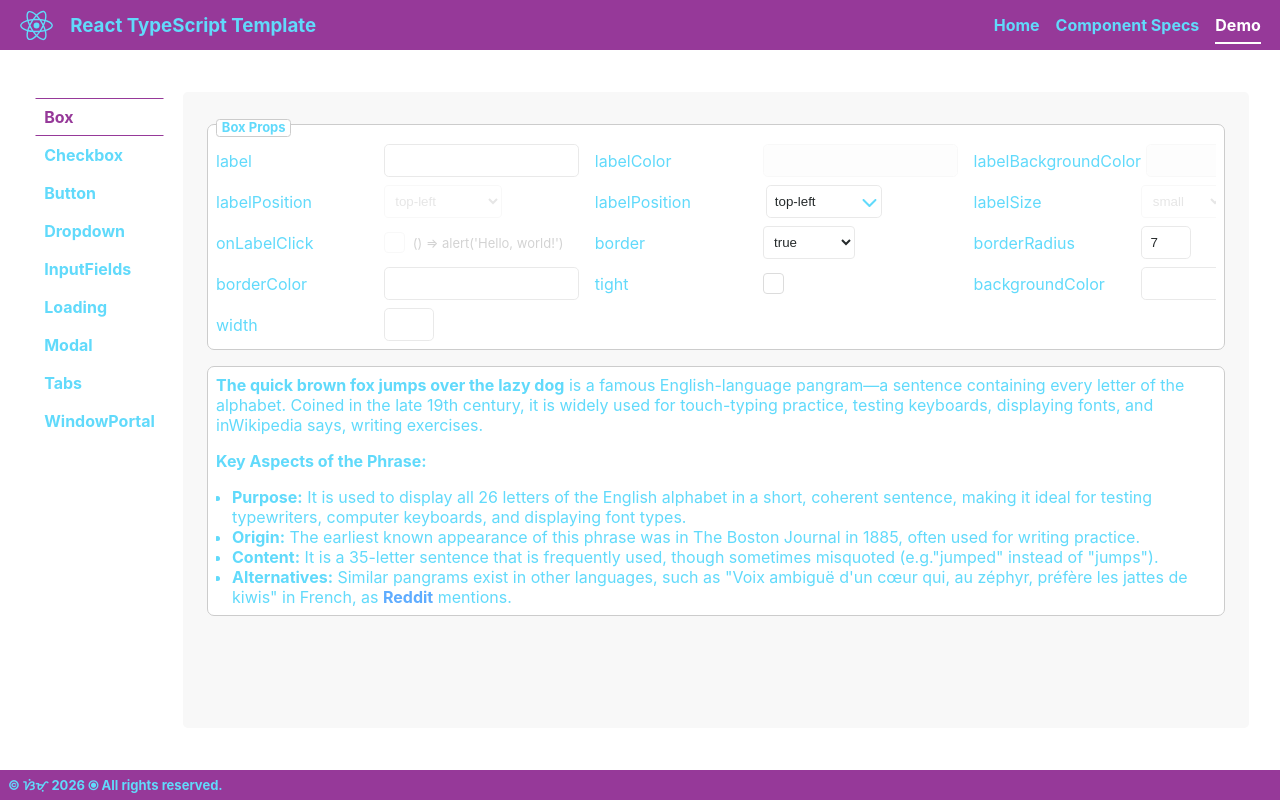
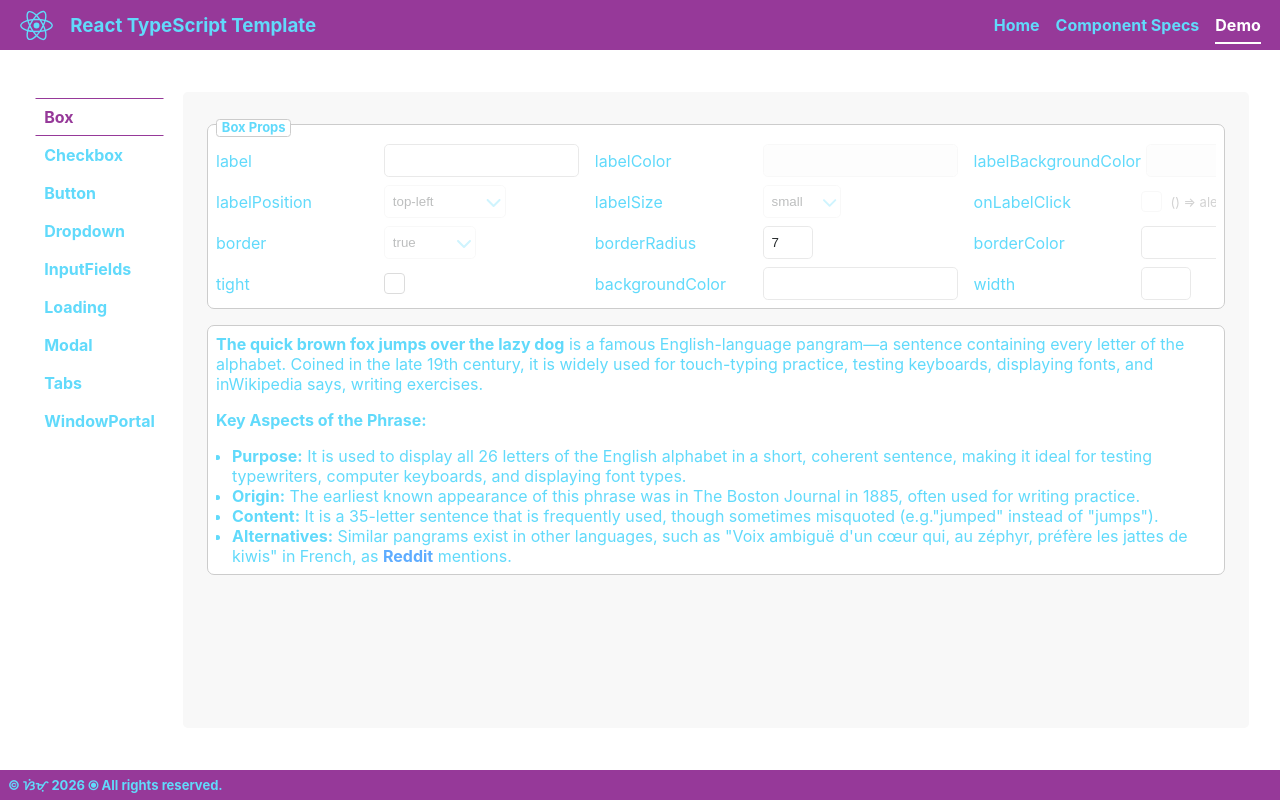
Before and after one commit to jaosimt/ts-app-template, a React (Create React App) app: page /demo/box in a window 1280 px wide. Built offline with nearby package versions, Linux system fonts and the light colour scheme.

Commit message:
Changed all usages of select to Dropdown

```diff
--- a/src/components/pages/demo/demoBox.tsx
+++ b/src/components/pages/demo/demoBox.tsx
@@ -35,6 +35,8 @@ const DemoBox:FC = () => {
         setProps({...props, [name]: ['tight'].includes(name) ? checked : value});
     }
 
+    const dropDownChangeHandler = (name: string, value: string) => setProps({...props, [name]: value});
+
     useEffect(() => {
         setProps({...props, onLabelClick: onLabelClick ? () => alert('Hello, world!') : undefined});
         // eslint-disable-next-line
@@ -47,43 +49,35 @@ const DemoBox:FC = () => {
                 <InputField labelWidth={163} label={'label'} fieldRegister={register('label', {onChange: propsChangeHandler})}/>
                 <InputField labelWidth={163} disabled={!isString(props.label, true)} label={'labelColor'} fieldRegister={register('labelColor', {onChange: propsChangeHandler})}/>
                 <InputField labelWidth={163} disabled={!isString(props.label, true)} label={'labelBackgroundColor'} fieldRegister={register('labelBackgroundColor', {onChange: propsChangeHandler})}/>
-                <div className={'display-flex gap-0p3 align-items-center'}>
-                    <span style={{width: '163px'}}>labelPosition</span>
-                    <select disabled={!isString(props.label, true)}  name={'labelPosition'} value={props.labelPosition} onChange={propsChangeHandler}>
-                        {labelPositionOptions.map((t) => (
-                            <option key={t} value={t}>{t}</option>
-                        ))}
-                    </select>
-                </div>
                 <Dropdown
                     options={labelPositionOptions}
                     selected={props.labelPosition}
                     label={'labelPosition'}
                     labelWidth={163}
-                    // disabled={!isString(props.label, true)}
+                    disabled={!isString(props.label, true)}
+                    onChange={(value: string) => dropDownChangeHandler('labelPosition', value)}
+                />
+                <Dropdown
+                    options={labelSizeOptions}
+                    selected={props.labelSize}
+                    label={'labelSize'}
+                    labelWidth={163}
+                    disabled={!isString(props.label, true)}
+                    onChange={(value: string) => dropDownChangeHandler('labelSize', value)}
                 />
 
-                <div className={'display-flex gap-0p3 align-items-center'}>
-                    <span style={{width: '163px'}}>labelSize</span>
-                    <select disabled={!isString(props.label, true)}  name={'labelSize'} value={props.labelSize} onChange={propsChangeHandler}>
-                        {labelSizeOptions.map((t) => (
-                            <option key={t} value={t}>{t}</option>
-                        ))}
-                    </select>
-                </div>
                 <div className={'display-flex align-items-center'}>
                     <Checkbox disabled={!isString(props.label, true)} labelWidth={163} label={'onLabelClick'} labelPosition={'left'} name={'onLabelClick'} checked={onLabelClick} onChange={(e: any) => setOnLabelClick(e.currentTarget.checked)}/>
                     <span className={'font-size-small color-light-gray ml-0p5'}>{`() => alert('Hello, world!')`}</span>
                 </div>
-                <div className={'display-flex gap-0p3 align-items-center'}>
-                    <span style={{width: '163px'}}>border</span>
-                    <select name={'border'} value={props.border as any} onChange={propsChangeHandler}>
-                        {borderOptions.map((t) => (
-                            <option disabled={t === 'label-only' && !isString(props.label, true)} key={t}
-                                    value={t}>{t}</option>
-                        ))}
-                    </select>
-                </div>
+                <Dropdown
+                    options={borderOptions}
+                    selected={props.border as any}
+                    label={'border'}
+                    labelWidth={163}
+                    disabled={!isString(props.label, true)}
+                    onChange={(value: string) => dropDownChangeHandler('border', value)}
+                />
                 <InputField labelWidth={163} width={50} disabled={props.border === false} label={'borderRadius'} fieldRegister={register('borderRadius', {value: props.borderRadius, onChange: propsChangeHandler})}/>
                 <InputField labelWidth={163} disabled={props.border === false} label={'borderColor'} fieldRegister={register('borderColor', {onChange: propsChangeHandler})}/>
                 <Checkbox labelWidth={163} label={'tight'} labelPosition={'left'} name={'tight'} checked={props.tight} onChange={propsChangeHandler}/>
--- a/src/components/pages/demo/demoButton.tsx
+++ b/src/components/pages/demo/demoButton.tsx
@@ -5,6 +5,7 @@ import { IoIosSave } from 'react-icons/io';
 import Box from '../../partials/box';
 import Button, { ButtonProps } from '../../partials/button';
 import Checkbox from '../../partials/checkbox';
+import Dropdown from '../../partials/dropdown';
 import InputField from '../../partials/inputField';
 import Modal from '../../partials/modal';
 
@@ -26,6 +27,8 @@ const DemoButton: FC = () => {
         setProps({...props, [name]: ['disabled'].includes(name) ? checked : value});
     };
 
+    const dropDownChangeHandler = (name: string, value: string) => setProps({...props, [name]: value});
+
     return <div data-component={'button-demo'} className={'display-flex gap-1 align-items-center flex-wrap'}>
         <Box
             label={'Button Props'} boxClassName={'mb-1 with-fit-content'}>
@@ -39,14 +42,13 @@ const DemoButton: FC = () => {
                         <span className={'font-monospace font-size-small color-light-gray'}>(IoIosSave)</span>
                     </Tippy>
                 </div>
-                <div className={'display-flex gap-0p3 align-items-center'}>
-                    <span style={{width: '95px'}}>labelPosition</span>
-                    <select name={'align'} value={props.align} onChange={propsChangeHandler}>
-                        {alignOptions.map((t) => (
-                            <option disabled={t === 'space-between' && !icon} key={t} value={t}>{t}</option>
-                        ))}
-                    </select>
-                </div>
+                <Dropdown
+                    options={alignOptions}
+                    selected={props.align}
+                    label={'align'}
+                    labelWidth={95}
+                    onChange={(value: string) => dropDownChangeHandler('align', value)}
+                />
                 <InputField labelWidth={95} label={'width'} type={'number'} width={60}
                             fieldRegister={register('width', {
                                 value: props.width,
--- a/src/components/pages/demo/demoCheckbox.tsx
+++ b/src/components/pages/demo/demoCheckbox.tsx
@@ -2,6 +2,7 @@ import { ChangeEvent, FC, useState } from 'react';
 import { useForm } from 'react-hook-form';
 import Box from '../../partials/box';
 import Checkbox, { CheckboxProps } from '../../partials/checkbox';
+import Dropdown from '../../partials/dropdown';
 import InputField from '../../partials/inputField';
 
 const positionOptions = ['left', 'right'];
@@ -23,6 +24,8 @@ const DemoCheckbox: FC = () => {
         setProps({...props, [name]: ['checked', 'disabled'].includes(name) ? checked : value});
     };
 
+    const dropDownChangeHandler = (name: string, value: string) => setProps({...props, [name]: value});
+
     return <div data-component={'checkbox-demo'} className={'display-flex gap-1 align-items-center flex-wrap'}>
         <Box
             label={'Checkbox Props'} boxClassName={'mb-1 with-fit-content'}>
@@ -36,14 +39,13 @@ const DemoCheckbox: FC = () => {
                             })}/>
                 <Checkbox labelWidth={95} label={'disabled'} labelPosition={'left'} name={'disabled'}
                           checked={props.disabled} onChange={propsChangeHandler}/>
-                <div className={'display-flex gap-0p3 align-items-center'}>
-                    <span style={{width: '95px'}}>labelPosition</span>
-                    <select name={'labelPosition'} value={props.labelPosition} onChange={propsChangeHandler}>
-                        {positionOptions.map((t) => (
-                            <option key={t} value={t}>{t}</option>
-                        ))}
-                    </select>
-                </div>
+                <Dropdown
+                    options={positionOptions}
+                    selected={props.labelPosition}
+                    label={'labelPosition'}
+                    labelWidth={95}
+                    onChange={(value: string) => dropDownChangeHandler('labelPosition', value)}
+                />
             </div>
         </Box>
         <Box>
--- a/src/components/pages/demo/demoInputField.tsx
+++ b/src/components/pages/demo/demoInputField.tsx
@@ -1,19 +1,20 @@
 import { zodResolver } from '@hookform/resolvers/zod';
 import { ChangeEvent, FC, HTMLAttributes, useEffect, useRef, useState } from 'react';
 import { useForm } from 'react-hook-form';
-import { IconType } from 'react-icons';
+import { TbBrandReact } from 'react-icons/tb';
 import styled from 'styled-components';
 import { HSLString } from '../../../types';
 import { generateAnalogousPalette, hslToHex } from '../../../utils';
 import Box from '../../partials/box';
 import Button from '../../partials/button';
+import Dropdown from '../../partials/dropdown';
 import InputField, { InputFieldProps } from '../../partials/inputField';
 import Tabs, { TabItemType } from '../../partials/tab';
 import * as z from 'zod';
 import Login from '../login';
 import ToDo from './todo';
 import './styles.scss';
-import { DiCss3, DiHtml5, DiJsBadge, DiReact } from 'react-icons/di';
+import { DiCss3, DiHtml5, DiJsBadge } from 'react-icons/di';
 import { SiTypescript } from 'react-icons/si';
 
 
@@ -41,12 +42,13 @@ const paletteValidation = z.object({
     labelAlign: z.string().optional()
 })
 
-const icons = [{id: 'react', icon: DiReact}, {id: 'html5', icon: DiHtml5}, {id: 'css3', icon: DiCss3}, {
-    id: 'javascript',
-    icon: DiJsBadge
-}, {id: 'typeScript', icon: SiTypescript}];
-
-const getIcon = (id: string) => icons.find(x => x.id === id)?.icon as IconType;
+const icons = [
+    {label: 'react', value: 'react', icon: TbBrandReact},
+    {label: 'html5', value: 'html5', icon: DiHtml5},
+    {label: 'css3', value: 'css3', icon: DiCss3},
+    {label: 'javascript', value: 'javascript', icon: DiJsBadge},
+    {label: 'typeScript', value: 'typeScript', icon: SiTypescript}
+];
 
 const GridContainer = styled.div`
     display: grid;
@@ -93,7 +95,7 @@ const DemoInputField: FC = () => {
     const timeoutRef = useRef<any>(0);
     const inputRefs = useRef<Record<string, HTMLElement>>({});
 
-    const [icon, setIcon] = useState('react');
+    const [icon, setIcon] = useState(icons[0]);
     const [enableIcon, setEnableIcon] = useState(false);
     const [paletteProps, setPaletteProps] = useState({
         red: 150,
@@ -111,7 +113,7 @@ const DemoInputField: FC = () => {
 
     const [option, setOption] = useState({
         width: 70,
-        icon: icons[0].icon,
+        icon: icon.icon,
         labelWidth: 130,
         labelAlign: 'left',
         labelColor: 'inherit',
@@ -126,11 +128,22 @@ const DemoInputField: FC = () => {
         }, paletteProps.size, paletteProps.stepShift));
     }, [paletteProps]);
 
+    useEffect(() => {
+        setOption({...option, icon: icon.icon});
+        // eslint-disable-next-line
+    }, [icon]);
+
+    useEffect(() => {
+        console.log('option:', option);
+        // eslint-disable-next-line
+    }, [option]);
+
     const optionChangeHandler = (e: ChangeEvent<HTMLInputElement|HTMLSelectElement>) => {
         const {name, value} = e.target as HTMLInputElement;
-        if (name === 'icon') setIcon(value);
-        setOption({...option, [name]: name === 'icon' ? getIcon(value) : value});
+        setOption({...option, [name]: value});
     };
+
+    const dropDownChangeHandler = (name: string, value: string) => setOption({...option, [name]: value});
 
     const paletteChangeHandler = (e: ChangeEvent<HTMLInputElement>) => {
         const {name, value, min, max} = e.target as HTMLInputElement;
@@ -181,23 +194,21 @@ const DemoInputField: FC = () => {
                                 onChange: optionChangeHandler
                             })}
                         />
-                        <div className={'display-flex gap-0p3 align-items-center'}>
-                            <span>labelAlign</span>
-                            <select name={'labelAlign'} value={option.labelAlign} onChange={optionChangeHandler}>
-                                {['left', 'right', 'center', 'space-between'].map((t) => (
-                                    <option disabled={t === 'space-between' && !enableIcon} key={t} value={t}>
-                                        {t}
-                                    </option>
-                                ))}
-                            </select>
-                        </div>
+                        <Dropdown
+                            options={['left', 'right', 'center', 'space-between']}
+                            selected={option.labelAlign}
+                            label={'labelAlign'}
+                            onChange={(value: string) => dropDownChangeHandler('labelAlign', value)}
+                        />
+
                         <div className={'display-flex gap-0p3 align-items-center'}>
                             <Button onClick={() => setEnableIcon(!enableIcon)}>{enableIcon ? 'Disable' : 'Enable'} icon</Button>
-                            <select disabled={!enableIcon} name={'icon'} value={icon} onChange={optionChangeHandler}>
-                                {icons.map((x: any) => (
-                                    <option key={x.id} value={x.id}>{x.id}</option>
-                                ))}
-                            </select>
+                            <Dropdown
+                                disabled={!enableIcon}
+                                options={icons}
+                                selected={icon}
+                                onChange={(value: any) => setIcon(value)}
+                            />
                         </div>
                     </Box>
                     <Box boxClassName={'width-fit-content'} label={'InputFields'} borderRadius={7} backgroundColor={'#fff'} labelBackgroundColor={'#fff'}>
--- a/src/components/pages/demo/demoLoading.tsx
+++ b/src/components/pages/demo/demoLoading.tsx
@@ -2,6 +2,7 @@ import { ChangeEvent, FC, useState } from 'react';
 import { useForm } from 'react-hook-form';
 import Box from '../../partials/box';
 import Checkbox from '../../partials/checkbox';
+import Dropdown from '../../partials/dropdown';
 import InputField from '../../partials/inputField';
 import Loading, { LoadingProps } from '../../partials/loading';
 
@@ -28,6 +29,9 @@ const DemoLoading: FC = () => {
         setProps({...props, [name]: ['padding', 'boxShadow'].includes(name) ? checked : value});
     };
 
+    const dropDownChangeHandler = (name: string, value: string) => setProps({...props, [name]: value});
+
+
     return <div data-component={'loading-demo'} className={'display-flex flex-direction-column width-fit-content'}>
         <Box
             boxClassName={'width-fit-content'}
@@ -44,14 +48,13 @@ const DemoLoading: FC = () => {
                             fieldRegister={register('borderColor', {onChange: propsChangeHandler})}/>
                 <InputField labelWidth={163} label={'backgroundColor'}
                             fieldRegister={register('backgroundColor', {onChange: propsChangeHandler})}/>
-                <div className={'display-flex gap-0p3 align-items-center'}>
-                    <span style={{width: '163px'}}>border</span>
-                    <select name={'position'} value={props.position} onChange={propsChangeHandler}>
-                        {positionOptions.map((t) => (
-                            <option key={t} value={t}>{t}</option>
-                        ))}
-                    </select>
-                </div>
+                <Dropdown
+                    options={positionOptions}
+                    selected={props.position}
+                    label={'position'}
+                    labelWidth={163}
+                    onChange={(value: string) => dropDownChangeHandler('position', value)}
+                />
                 <InputField type={'number'} labelWidth={163} width={60} label={'size'}
                             fieldRegister={register('size', {value: props.size, onChange: propsChangeHandler})}/>
                 <InputField labelWidth={163} label={'color'}
--- a/src/components/partials/dropdown/index.tsx
+++ b/src/components/partials/dropdown/index.tsx
@@ -17,6 +17,7 @@ export interface DropdownProps {
     labelAlign?: 'left' | 'right' | 'center' | 'space-between';
     onChange?: Function,
     disabled?: boolean;
+    className?: string;
 }
 
 export type DropdownObjectOptions = {
@@ -28,7 +29,7 @@ export type DropdownObjectOptions = {
 const Container = styled.div`
     display: inline-flex;
     align-items: center;
-    gap: 0.5rem;
+    gap: 0.3rem;
 `;
 
 const Label = styled.label<{
@@ -74,7 +75,7 @@ const List = styled.div<{
     $pos: Record<'left' | 'top', number>
 }>`
     overflow-y: auto;
-    z-index: 1;
+    z-index: 2;
     user-select: none;
     top: ${props => `${props.$pos.top}px`};
     left: ${props => `${props.$pos.left}px`};
@@ -90,7 +91,7 @@ const List = styled.div<{
 
 // noinspection CssUnusedSymbol
 const Option = styled.div<{ $selected?: boolean, $disabled?: boolean }>`
-    padding: 0.5rem;
+    padding: 0.5rem 0.7rem;
     cursor: pointer;
     transition: color, background-color 0.2s ease-in-out;
     font-size: 0.9rem;
@@ -113,7 +114,7 @@ const Option = styled.div<{ $selected?: boolean, $disabled?: boolean }>`
 `;
 
 const Dropdown: FC<DropdownProps> = (props) => {
-    const {name, disabled, label, selected: props_selected, options, labelWidth, labelAlign, icon, onChange} = props;
+    const {className, name, disabled, label, selected: props_selected, options, labelWidth, labelAlign, icon, onChange} = props;
 
     const listRef = useRef<any>(null);
     const wrapperRef = useRef<any>(null);
@@ -163,7 +164,7 @@ const Dropdown: FC<DropdownProps> = (props) => {
     const _selected = String(isO ? (selected as DropdownObjectOptions).value : selected);
     const hasIcon = isO && (selected as DropdownObjectOptions) && (selected as DropdownObjectOptions).icon;
 
-    return <Container data-component={'dropdown'}>
+    return <Container data-component={'dropdown'} className={className}>
         {label && <Label
             $labelAlign={labelAlign}
             $labelWidth={labelWidth}>
@@ -176,7 +177,7 @@ const Dropdown: FC<DropdownProps> = (props) => {
             $width={wrapperWidth}
             $show={show}>
             {
-                hasIcon && <ReactIcon style={{marginLeft: '0.5rem'}} icon={(selected as DropdownObjectOptions).icon as IconType}/>
+                hasIcon && <ReactIcon size={21} style={{marginLeft: '0.5rem'}} icon={(selected as DropdownObjectOptions).icon as IconType}/>
             }
             <Input
                 name={name}
```
Also changed, not shown: src/components/pages/demo/demoTab.tsx (+8 -10 lines).
